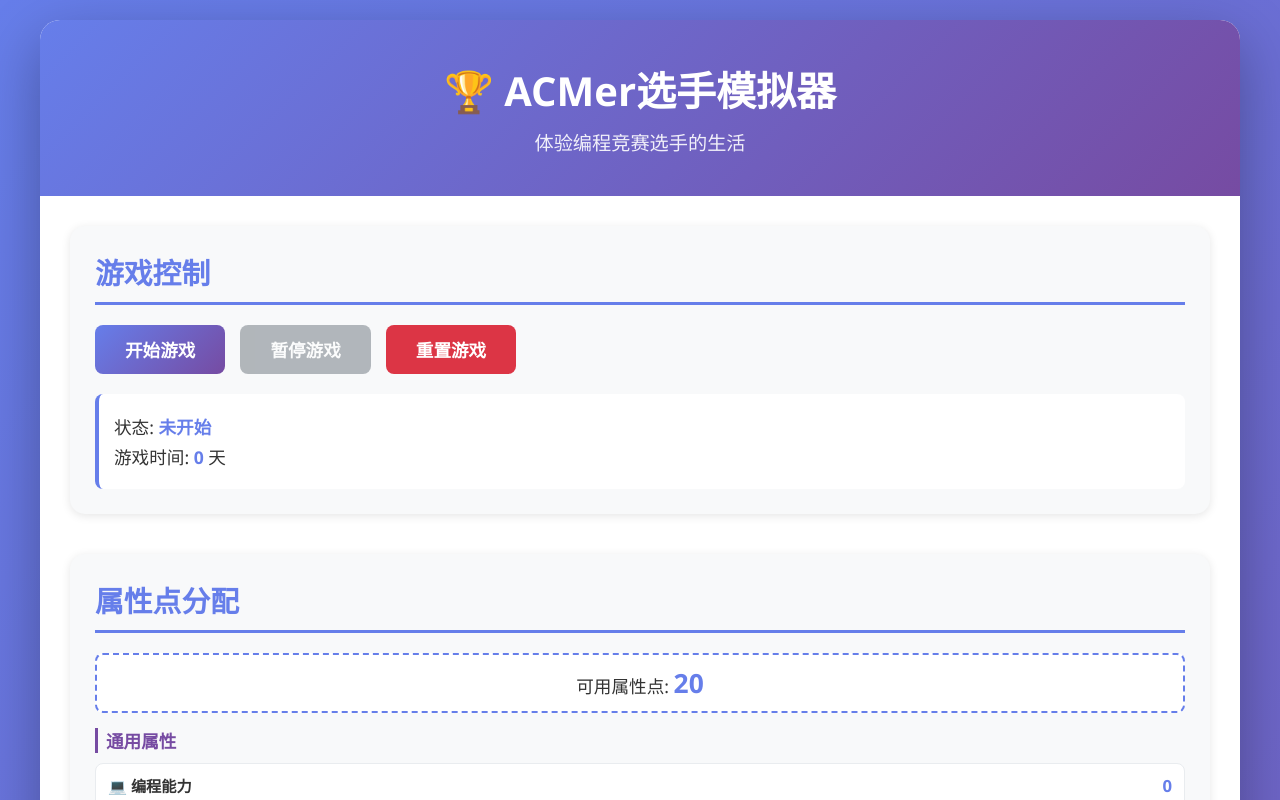
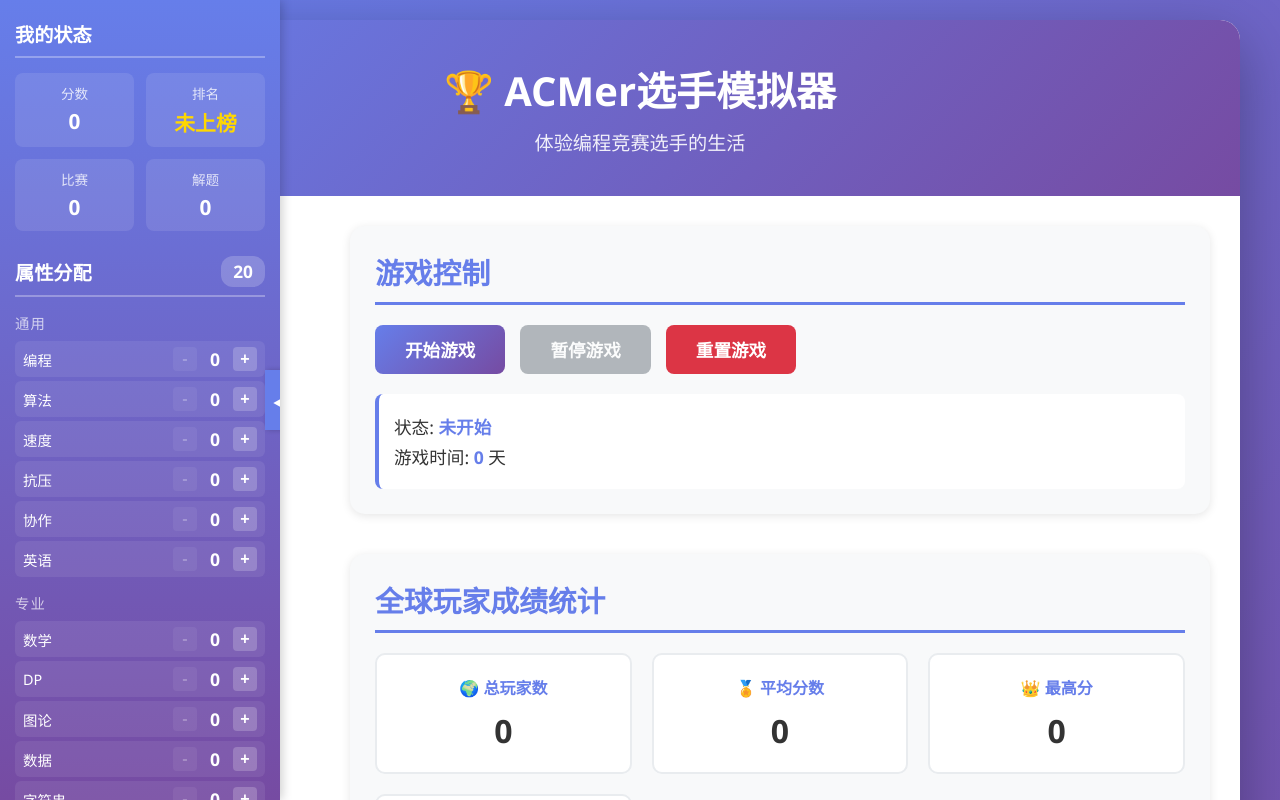
Before and after one commit to a48zhang/ACMer-Simulator, a React (Vite) app: page / in a window 1280 px wide. Shown: the top 800 px of the page. Built offline with nearby package versions, Linux system fonts and the light colour scheme.

Commit message:
Transform attribute panel into collapsible left sidebar
Co-authored-by: a48zhang <107384053+a48zhang@users.noreply.github.com>

```diff
--- a/src/App.jsx
+++ b/src/App.jsx
@@ -1,8 +1,7 @@
 import { useState, useEffect } from 'react'
 import GameControls from './components/GameControls'
-import AttributeAllocation from './components/AttributeAllocation'
+import PlayerPanel from './components/PlayerPanel'
 import GlobalStatistics from './components/GlobalStatistics'
-import PlayerStatus from './components/PlayerStatus'
 import Notification from './components/Notification'
 
 // 游戏常量
@@ -230,33 +229,32 @@ function App() {
         <p className="subtitle">体验编程竞赛选手的生活</p>
       </header>
 
-      <main>
-        <GameControls
-          gameState={gameState}
-          onStart={startGame}
-          onTogglePause={togglePause}
-          onReset={resetGame}
-        />
-
-        <AttributeAllocation
+      <div className="app-layout">
+        <PlayerPanel
           attributes={gameState.attributes}
           availablePoints={gameState.availablePoints}
           onIncrease={increaseAttribute}
           onDecrease={decreaseAttribute}
-        />
-
-        <GlobalStatistics
-          leaderboardData={leaderboardData}
-          playerScore={gameState.playerScore}
-        />
-
-        <PlayerStatus
           score={gameState.playerScore}
           contests={gameState.playerContests}
           problems={gameState.playerProblems}
           leaderboardData={leaderboardData}
         />
-      </main>
+
+        <main>
+          <GameControls
+            gameState={gameState}
+            onStart={startGame}
+            onTogglePause={togglePause}
+            onReset={resetGame}
+          />
+
+          <GlobalStatistics
+            leaderboardData={leaderboardData}
+            playerScore={gameState.playerScore}
+          />
+        </main>
+      </div>
 
       <footer>
         <p>© 2024 ACMer选手模拟器 | 让每个人都能体验XCPC的乐趣</p>
--- /dev/null
+++ b/src/components/PlayerPanel.jsx
@@ -0,0 +1,149 @@
+import { useState } from 'react';
+
+function PlayerPanel({
+  attributes,
+  availablePoints,
+  onIncrease,
+  onDecrease,
+  score,
+  contests,
+  problems,
+  leaderboardData
+}) {
+  const [isExpanded, setIsExpanded] = useState(true);
+
+  const generalAttributes = [
+    { key: 'coding', name: '💻 编程', short: '编程' },
+    { key: 'algorithm', name: '🧮 算法', short: '算法' },
+    { key: 'speed', name: '🏃 速度', short: '速度' },
+    { key: 'stress', name: '🧘 抗压', short: '抗压' },
+    { key: 'teamwork', name: '🤝 协作', short: '协作' },
+    { key: 'english', name: '🌐 英语', short: '英语' }
+  ];
+
+  const specializedAttributes = [
+    { key: 'math', name: '📐 数学', short: '数学' },
+    { key: 'dp', name: '🔄 DP', short: 'DP' },
+    { key: 'graph', name: '🕸️ 图论', short: '图论' },
+    { key: 'dataStructure', name: '🗂️ 数据结构', short: '数据' },
+    { key: 'string', name: '🔤 字符串', short: '字符串' },
+    { key: 'search', name: '🔍 搜索', short: '搜索' },
+    { key: 'greedy', name: '💡 贪心', short: '贪心' },
+    { key: 'geometry', name: '📏 几何', short: '几何' }
+  ];
+
+  const getRank = () => {
+    if (leaderboardData.length === 0) {
+      return '未上榜';
+    }
+
+    const sortedData = [...leaderboardData].sort((a, b) => b.score - a.score);
+    let rank = sortedData.length + 1;
+
+    for (let i = 0; i < sortedData.length; i++) {
+      if (score > sortedData[i].score) {
+        rank = i + 1;
+        break;
+      }
+    }
+
+    return rank > sortedData.length ? '未上榜' : `#${rank}`;
+  };
+
+  return (
+    <aside className={`player-panel ${isExpanded ? 'expanded' : 'collapsed'}`}>
+      <div className="panel-toggle" onClick={() => setIsExpanded(!isExpanded)}>
+        <span className="toggle-icon">{isExpanded ? '◀' : '▶'}</span>
+      </div>
+
+      <div className="panel-content">
+        {/* Player Status */}
+        <div className="panel-section">
+          <h3 className="panel-title">我的状态</h3>
+          <div className="player-info">
+            <div className="info-item">
+              <span className="info-label">分数</span>
+              <span className="info-value">{score.toLocaleString()}</span>
+            </div>
+            <div className="info-item">
+              <span className="info-label">排名</span>
+              <span className="info-value rank">{getRank()}</span>
+            </div>
+            <div className="info-item">
+              <span className="info-label">比赛</span>
+              <span className="info-value">{contests}</span>
+            </div>
+            <div className="info-item">
+              <span className="info-label">解题</span>
+              <span className="info-value">{problems}</span>
+            </div>
+          </div>
+        </div>
+
+        {/* Attributes */}
+        <div className="panel-section">
+          <h3 className="panel-title">
+            属性分配
+            <span className="points-badge">{availablePoints}</span>
+          </h3>
+
+          {/* General Attributes */}
+          <div className="attr-category">
+            <div className="category-label">通用</div>
+            {generalAttributes.map(({ key, name, short }) => (
+              <div key={key} className="attr-row">
+                <span className="attr-name" title={name}>{short}</span>
+                <div className="attr-controls">
+                  <button
+                    className="attr-btn"
+                    onClick={() => onDecrease(key)}
+                    disabled={attributes[key] === 0}
+                  >
+                    -
+                  </button>
+                  <span className="attr-val">{attributes[key]}</span>
+                  <button
+                    className="attr-btn"
+                    onClick={() => onIncrease(key)}
+                    disabled={availablePoints === 0 || attributes[key] >= 10}
+                  >
+                    +
+                  </button>
+                </div>
+              </div>
+            ))}
+          </div>
+
+          {/* Specialized Attributes */}
+          <div className="attr-category">
+            <div className="category-label">专业</div>
+            {specializedAttributes.map(({ key, name, short }) => (
+              <div key={key} className="attr-row">
+                <span className="attr-name" title={name}>{short}</span>
+                <div className="attr-controls">
+                  <button
+                    className="attr-btn"
+                    onClick={() => onDecrease(key)}
+                    disabled={attributes[key] === 0}
+                  >
+                    -
+                  </button>
+                  <span className="attr-val">{attributes[key]}</span>
+                  <button
+                    className="attr-btn"
+                    onClick={() => onIncrease(key)}
+                    disabled={availablePoints === 0 || attributes[key] >= 10}
+                  >
+                    +
+                  </button>
+                </div>
+              </div>
+            ))}
+          </div>
+        </div>
+      </div>
+    </aside>
+  );
+}
+
+export default PlayerPanel;
--- a/src/index.css
+++ b/src/index.css
@@ -423,3 +423,221 @@ footer {
     padding: 8px 5px;
   }
 }
+
+/* Sidebar Layout */
+.app-layout {
+  display: flex;
+  gap: 0;
+  position: relative;
+}
+
+.player-panel {
+  position: fixed;
+  left: 0;
+  top: 0;
+  height: 100vh;
+  background: linear-gradient(180deg, #667eea 0%, #764ba2 100%);
+  color: white;
+  transition: transform 0.3s ease, width 0.3s ease;
+  z-index: 100;
+  overflow-y: auto;
+  box-shadow: 2px 0 10px rgba(0, 0, 0, 0.2);
+}
+
+.player-panel.expanded {
+  width: 280px;
+  transform: translateX(0);
+}
+
+.player-panel.collapsed {
+  width: 40px;
+  transform: translateX(0);
+}
+
+.player-panel.collapsed .panel-content {
+  opacity: 0;
+  pointer-events: none;
+}
+
+.panel-toggle {
+  position: absolute;
+  right: -15px;
+  top: 50%;
+  transform: translateY(-50%);
+  background: #667eea;
+  width: 30px;
+  height: 60px;
+  border-radius: 0 10px 10px 0;
+  display: flex;
+  align-items: center;
+  justify-content: center;
+  cursor: pointer;
+  box-shadow: 2px 0 5px rgba(0, 0, 0, 0.2);
+  transition: all 0.3s ease;
+}
+
+.panel-toggle:hover {
+  background: #764ba2;
+  transform: translateY(-50%) scale(1.05);
+}
+
+.toggle-icon {
+  font-size: 1.2em;
+  color: white;
+}
+
+.panel-content {
+  padding: 20px 15px;
+  opacity: 1;
+  transition: opacity 0.3s ease;
+}
+
+.panel-section {
+  margin-bottom: 25px;
+}
+
+.panel-title {
+  font-size: 1.2em;
+  margin-bottom: 15px;
+  padding-bottom: 8px;
+  border-bottom: 2px solid rgba(255, 255, 255, 0.3);
+  display: flex;
+  align-items: center;
+  justify-content: space-between;
+}
+
+.points-badge {
+  background: rgba(255, 255, 255, 0.2);
+  padding: 4px 12px;
+  border-radius: 12px;
+  font-size: 0.9em;
+  font-weight: bold;
+}
+
+/* Player Info */
+.player-info {
+  display: grid;
+  grid-template-columns: 1fr 1fr;
+  gap: 12px;
+}
+
+.info-item {
+  background: rgba(255, 255, 255, 0.1);
+  padding: 10px;
+  border-radius: 8px;
+  text-align: center;
+}
+
+.info-label {
+  display: block;
+  font-size: 0.85em;
+  opacity: 0.8;
+  margin-bottom: 4px;
+}
+
+.info-value {
+  display: block;
+  font-size: 1.3em;
+  font-weight: bold;
+}
+
+.info-value.rank {
+  color: #ffd700;
+}
+
+/* Attributes */
+.attr-category {
+  margin-bottom: 15px;
+}
+
+.category-label {
+  font-size: 0.9em;
+  opacity: 0.7;
+  margin-bottom: 8px;
+  text-transform: uppercase;
+  letter-spacing: 1px;
+}
+
+.attr-row {
+  display: flex;
+  justify-content: space-between;
+  align-items: center;
+  padding: 6px 8px;
+  background: rgba(255, 255, 255, 0.08);
+  border-radius: 6px;
+  margin-bottom: 4px;
+  transition: background 0.2s ease;
+}
+
+.attr-row:hover {
+  background: rgba(255, 255, 255, 0.15);
+}
+
+.attr-name {
+  font-size: 0.9em;
+  flex: 1;
+}
+
+.attr-controls {
+  display: flex;
+  align-items: center;
+  gap: 8px;
+}
+
+.attr-btn {
+  width: 24px;
+  height: 24px;
+  border: none;
+  border-radius: 4px;
+  background: rgba(255, 255, 255, 0.2);
+  color: white;
+  font-size: 1em;
+  font-weight: bold;
+  cursor: pointer;
+  transition: all 0.2s ease;
+  display: flex;
+  align-items: center;
+  justify-content: center;
+}
+
+.attr-btn:hover:not(:disabled) {
+  background: rgba(255, 255, 255, 0.3);
+  transform: scale(1.1);
+}
+
+.attr-btn:disabled {
+  opacity: 0.3;
+  cursor: not-allowed;
+}
+
+.attr-val {
+  min-width: 20px;
+  text-align: center;
+  font-weight: bold;
+  font-size: 1.1em;
+}
+
+/* Main content adjustment */
+.app-layout main {
+  flex: 1;
+  margin-left: 280px;
+  transition: margin-left 0.3s ease;
+}
+
+.player-panel.collapsed ~ main {
+  margin-left: 40px;
+}
+
+@media (max-width: 768px) {
+  .player-panel.expanded {
+    width: 240px;
+  }
+
+  .app-layout main {
+    margin-left: 240px;
+  }
+
+  .player-panel.collapsed ~ main {
+    margin-left: 40px;
+  }
+}
```
